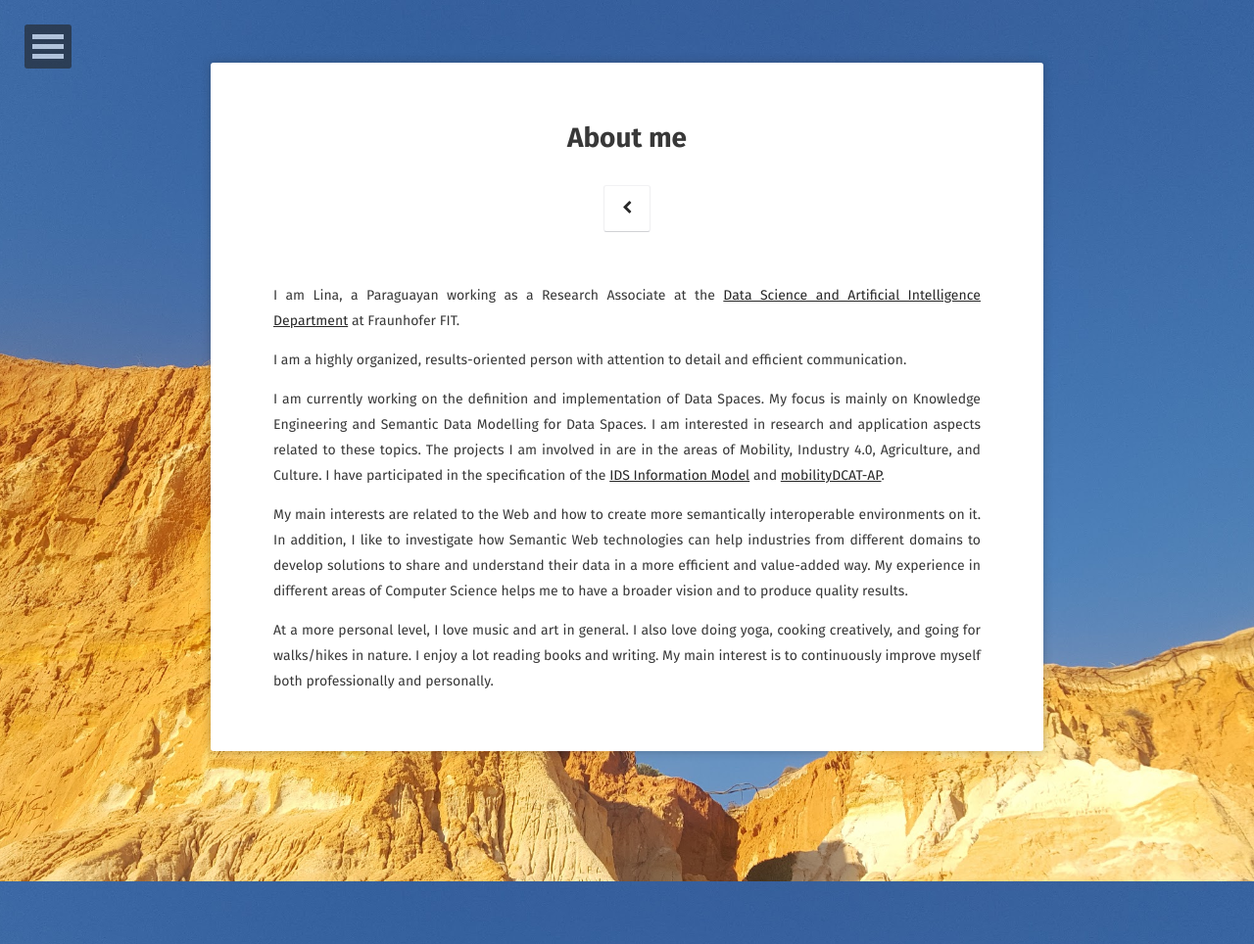
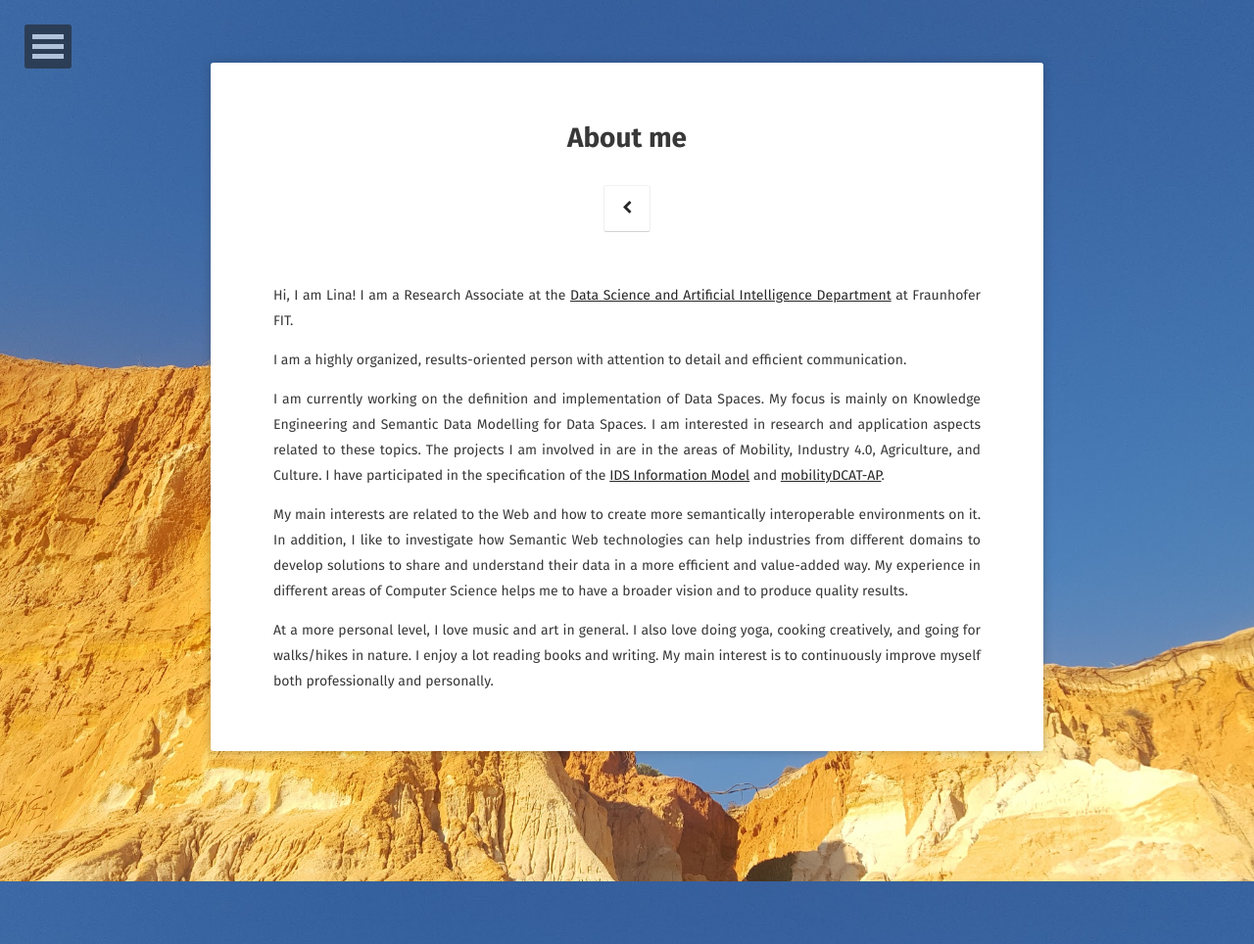
Before and after one commit to lcomet/linamolinascomet, a Jekyll site: the page built from about/index.md, in a window 1280 px wide. Shown: the whole page at 98% size. Built offline with Jekyll 4.4.1, drawn with Linux system fonts in a browser that asks for light colours; some web fonts are replaced.

Commit message:
update index

```diff
--- a/about/index.md
+++ b/about/index.md
@@ -4,7 +4,7 @@ title: About me
 tags: [about, me, Lina, information]
 comments: false
 ---
-I am Lina, a Paraguayan working as a Research Associate at the [Data Science and Artificial Intelligence Department](https://www.fit.fraunhofer.de/de/geschaeftsfelder/data-science-und-kuenstliche-intelligenz.html) at Fraunhofer FIT.
+Hi, I am Lina! I am a Research Associate at the [Data Science and Artificial Intelligence Department](https://www.fit.fraunhofer.de/de/geschaeftsfelder/data-science-und-kuenstliche-intelligenz.html) at Fraunhofer FIT.
 
 I am a highly organized, results-oriented person with attention to detail and efficient communication.
 
```
